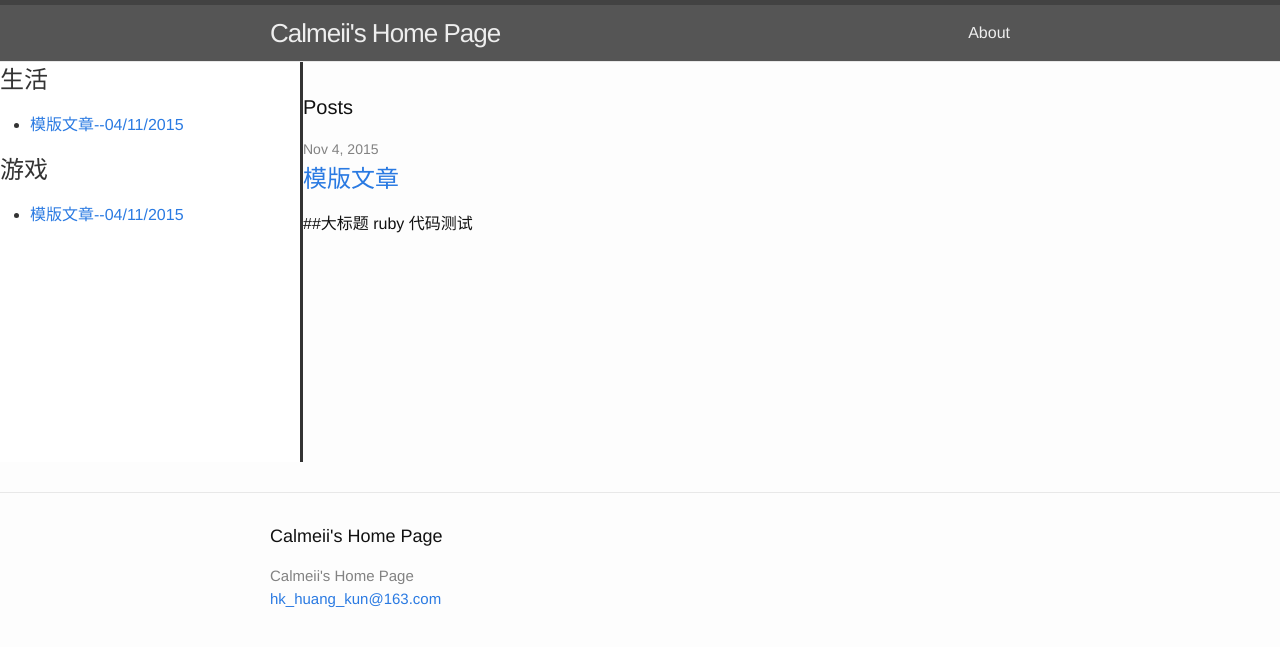
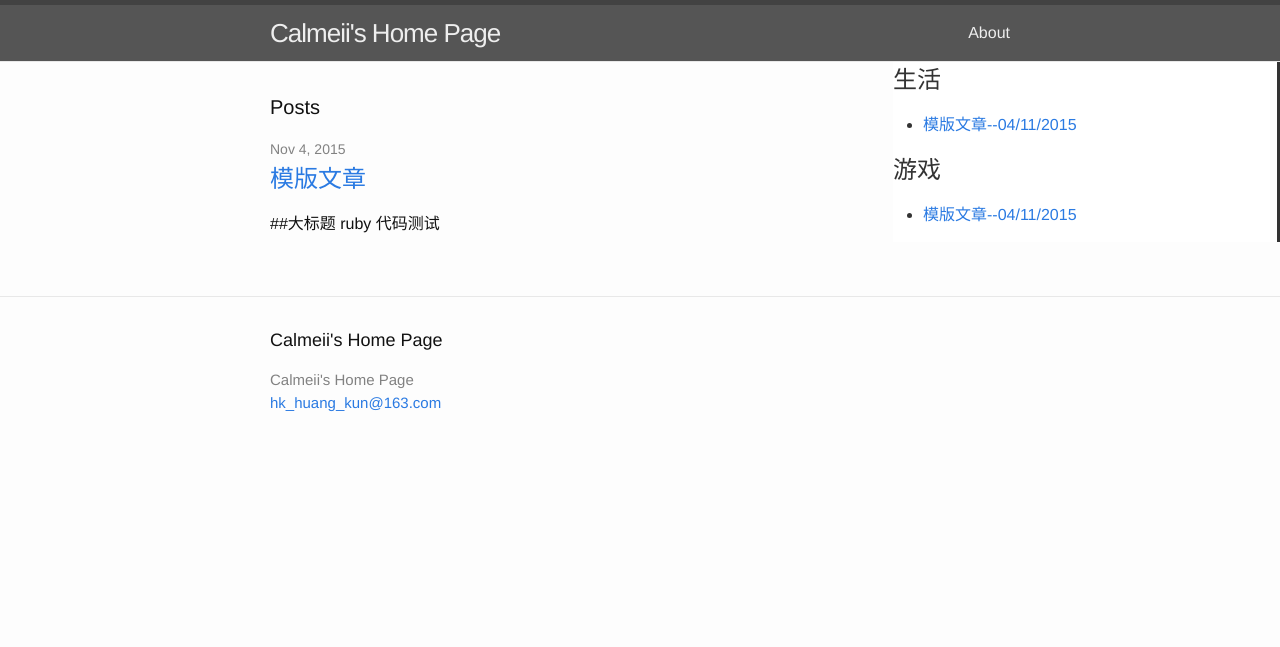
Before and after one commit to Calmeii/calmeii.github.io, a Jekyll site: the page built from index.html, in a window 1280 px wide. Shown: the top 647 px of the page. Built offline with Jekyll 4.4.1, drawn with Linux system fonts in a browser that asks for light colours.

Commit message:
更改样式

```diff
--- a/css/main.scss
+++ b/css/main.scss
@@ -57,7 +57,7 @@ $on-laptop:        800px;
     border: none;
     border-right: solid;
 	color : #333;
-	height: 400px;
-	width: 300px;
-	float: left;
+	height: 100%;
+	width: 30%;
+    float: right;
 }
```
